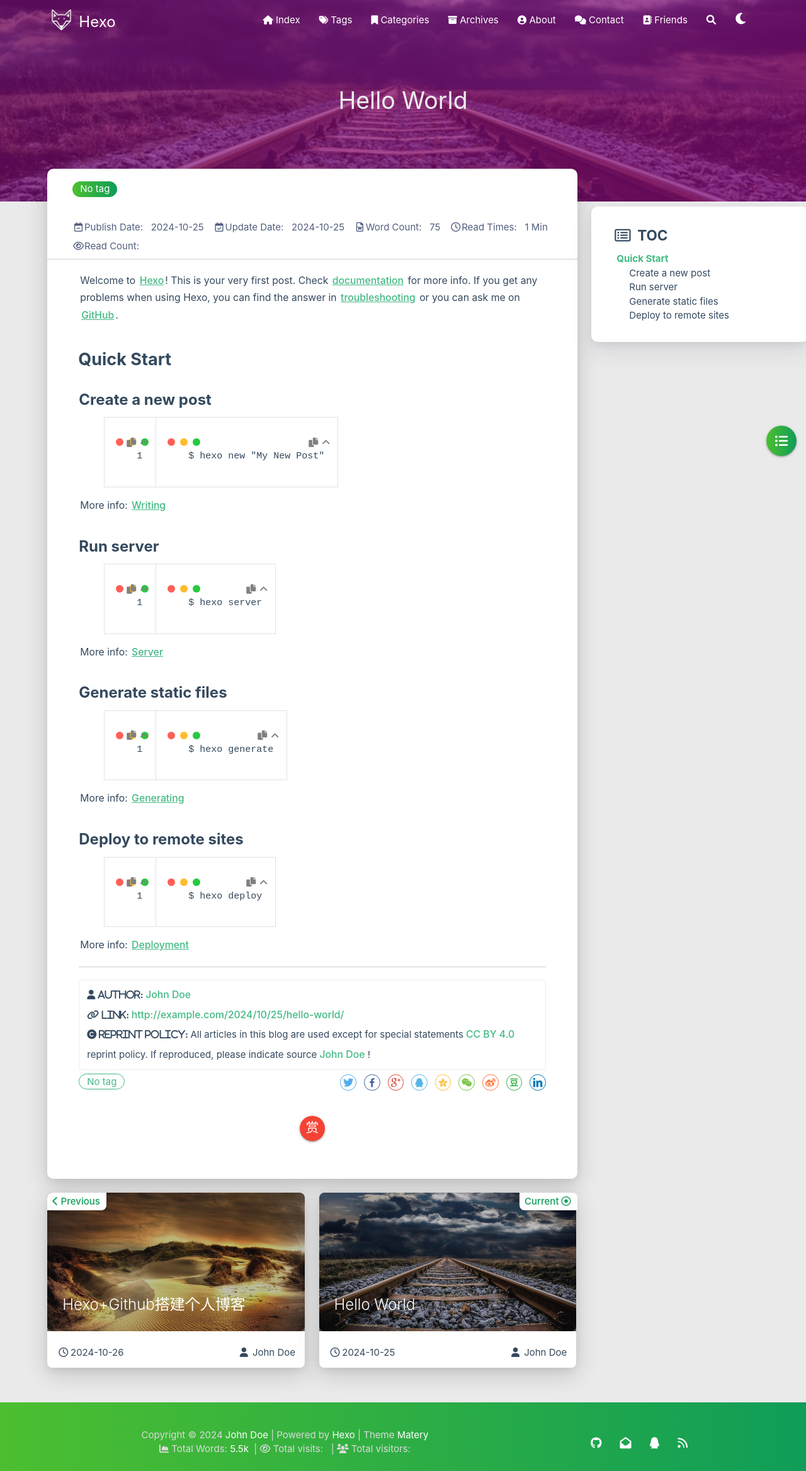
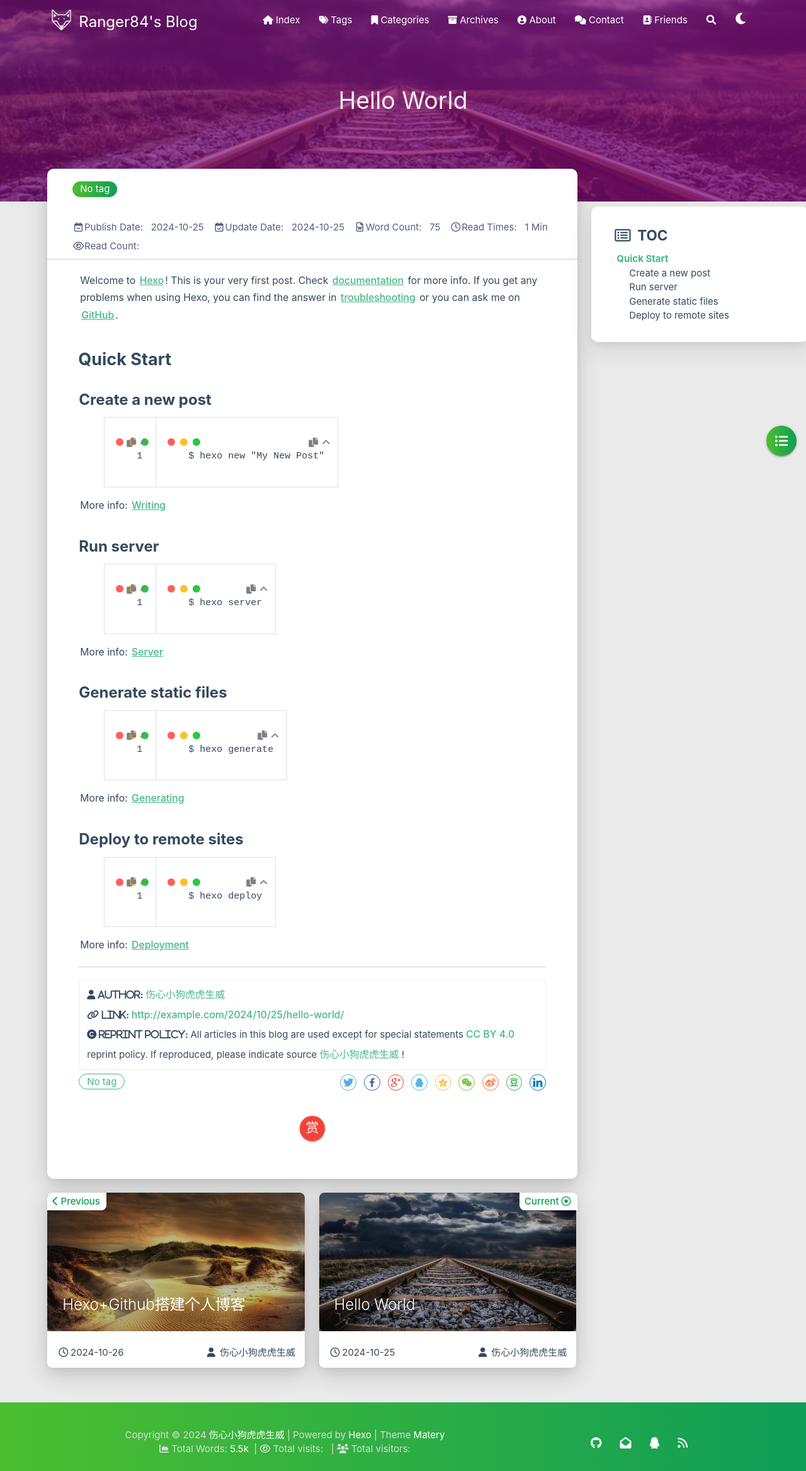
Before and after one commit to Ranger84/ranger84.github.io, a plain HTML site: page 2024/10/25/hello-world/index.html in a window 1280 px wide. Shown: the whole page at 63% size. Drawn offline with Linux system fonts and the light colour scheme; some packages are replaced by stand-ins of ours; no server answers; a script that the page names is missing.

Commit message:
Site updated: 2024-10-28 00:36:18

```diff
--- a/2024/10/25/hello-world/index.html
+++ b/2024/10/25/hello-world/index.html
@@ -4,7 +4,7 @@
 
 <head>
     <meta charset="utf-8">
-    <meta name="keywords" content="Hello World, Hexo">
+    <meta name="keywords" content="Hello World, Ranger84&#39;s Blog">
     <meta name="description" content="Welcome to Hexo! This is your very first post. Check documentation for more info. If you get any problems when using Hex">
     <meta http-equiv="X-UA-Compatible" content="IE=edge">
     <meta name="viewport" content="width=device-width, initial-scale=1.0, user-scalable=no">
@@ -17,7 +17,7 @@
     <!-- Global site tag (gtag.js) - Google Analytics -->
 
 
-    <title>Hello World | Hexo</title>
+    <title>Hello World | Ranger84&#39;s Blog</title>
     <link rel="icon" type="image/png" href="/favicon.png">
 
 
@@ -64,7 +64,7 @@
 
                     <img src="/medias/logo.png" class="logo-img" alt="LOGO">
 
-                    <span class="logo-span">Hexo</span>
+                    <span class="logo-span">Ranger84&#39;s Blog</span>
                 </a>
             </div>
 
@@ -168,7 +168,7 @@
 
         <img src="/medias/logo.png" class="logo-img circle responsive-img">
 
-        <div class="logo-name">Hexo</div>
+        <div class="logo-name">Ranger84&#39;s Blog</div>
         <div class="logo-desc">
 
             Never really desperate, only the lost of the soul.
@@ -445,7 +445,7 @@
                     </i>
                 </span>
                 <span class="reprint-info">
-                    <a href="/about" rel="external nofollow noreferrer">John Doe</a>
+                    <a href="/about" rel="external nofollow noreferrer">伤心小狗虎虎生威</a>
                 </span>
             </div>
             <div class="reprint__type">
@@ -468,7 +468,7 @@
                     All articles in this blog are used except for special statements
                     <a href="https://creativecommons.org/licenses/by/4.0/deed.zh" rel="external nofollow noreferrer" target="_blank">CC BY 4.0</a>
                     reprint policy. If reproduced, please indicate source
-                    <a href="/about" target="_blank">John Doe</a>
+                    <a href="/about" target="_blank">伤心小狗虎虎生威</a>
                     !
                 </span>
             </div>
@@ -595,7 +595,7 @@
                         <span class="publish-author">
 
                             <i class="fas fa-user fa-fw"></i>
-                            John Doe
+                            伤心小狗虎虎生威
 
                         </span>
                     </div>
@@ -632,7 +632,7 @@
                         <span class="publish-author">
 
                             <i class="fas fa-user fa-fw"></i>
-                            John Doe
+                            伤心小狗虎虎生威
 
                         </span>
                     </div>
@@ -822,7 +822,7 @@
 
                 <span id="year">2024</span>
 
-            <a href="/about" target="_blank">John Doe</a>
+            <a href="/about" target="_blank">伤心小狗虎虎生威</a>
             |&nbsp;Powered by&nbsp;<a href="https://hexo.io/" target="_blank">Hexo</a>
             |&nbsp;Theme&nbsp;<a href="https://github.com/blinkfox/hexo-theme-matery" target="_blank">Matery</a>
 
```
Also changed, not shown: 2024/10/26/Hexo-Github搭建个人博客/index.html (+9 -9 lines), 2024/10/27/特报记者事件簿/index.html (+9 -9 lines), archives/2024/10/index.html (+9 -9 lines), archives/2024/index.html (+9 -9 lines), archives/index.html (+9 -9 lines), index.html (+9 -9 lines), tags/轻小说/index.html (+7 -7 lines).
